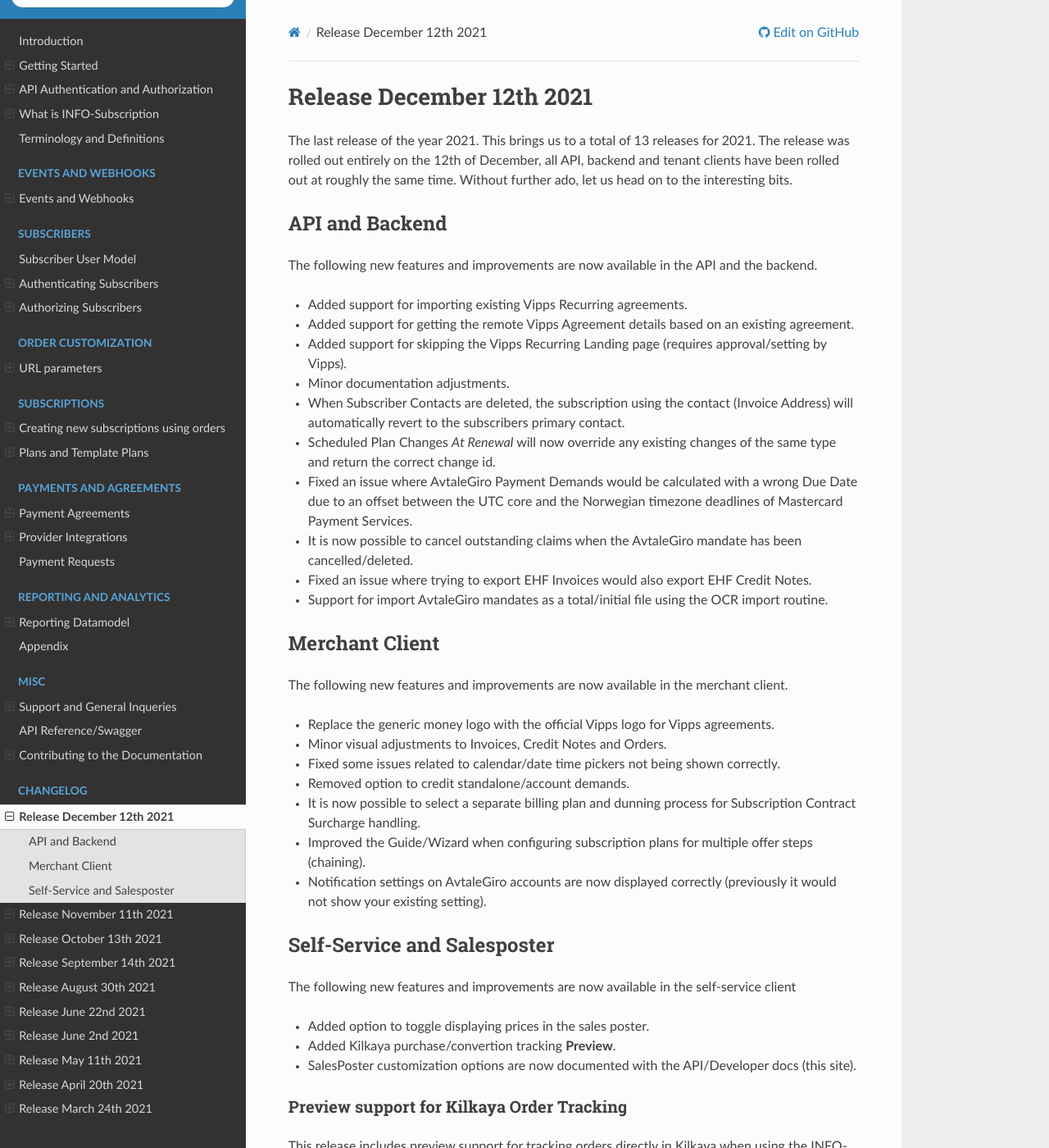
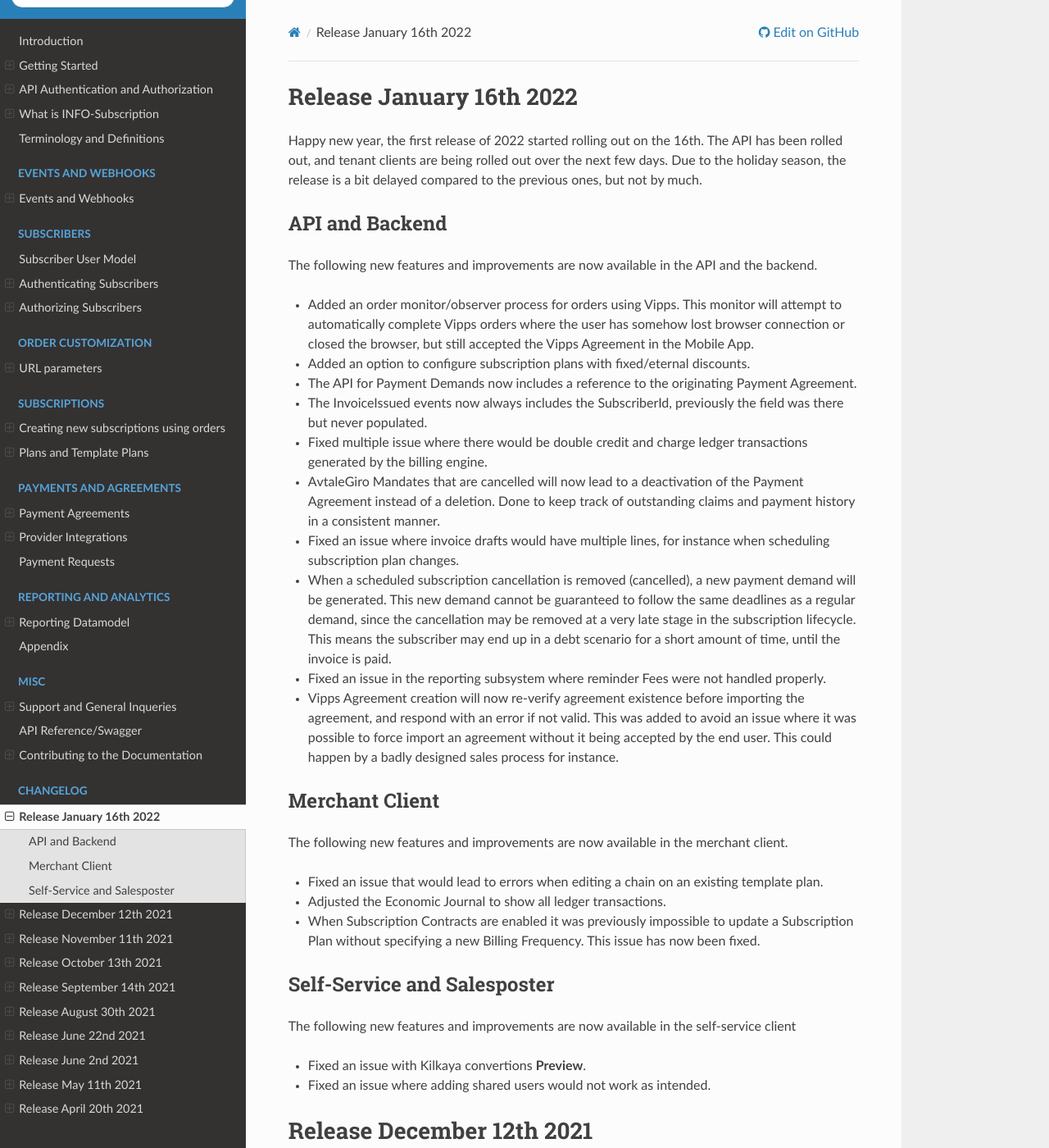
Before and after one commit to infosoftas/info-subscription-doc, a Sphinx documentation site: the page built from source/changelog/changelog.rst, in a window 1280 px wide and 1400 px high. Shown: the whole window at 82% size. Built offline with Sphinx 7.4.7 and the Read the Docs theme 2.0.0, drawn with Linux system fonts in a browser that asks for light colours; formulas are drawn with MathJax 3; some of the changed text lies outside the part shown.

Commit message:
Changelog for r97 (#44)

```diff
--- a/source/changelog/changelog.rst
+++ b/source/changelog/changelog.rst
@@ -1,3 +1,4 @@
+.. include:: r97.inc
 .. include:: r96.inc
 .. include:: r95.inc
 .. include:: r94.inc
@@ -7,4 +8,3 @@
 .. include:: r90.inc
 .. include:: r89.inc
 .. include:: r88.inc
-.. include:: r87.inc
--- /dev/null
+++ b/source/changelog/r97.inc
@@ -0,0 +1,39 @@
+.. _changelog-r97:
+
+****************************
+Release January 16th 2022
+****************************
+Happy new year, the first release of 2022 started rolling out on the 16th.
+The API has been rolled out, and tenant clients are being rolled out over the next few days.
+Due to the holiday season, the release is a bit delayed compared to the previous ones, but not by much.
+
+
+API and Backend
+===============
+The following new features and improvements are now available in the API and the backend.
+
+* Added an order monitor/observer process for orders using Vipps. This monitor will attempt to automatically complete Vipps orders where the user has somehow lost browser connection or closed the browser, but still accepted the Vipps Agreement in the Mobile App.
+* Added an option to configure subscription plans with fixed/eternal discounts.
+* The API for Payment Demands now includes a reference to the originating Payment Agreement.
+* The InvoiceIssued events now always includes the SubscriberId, previously the field was there but never populated.
+* Fixed multiple issue where there would be double credit and charge ledger transactions generated by the billing engine.
+* AvtaleGiro Mandates that are cancelled will now lead to a deactivation of the Payment Agreement instead of a deletion. Done to keep track of outstanding claims and payment history in a consistent manner.
+* Fixed an issue where invoice drafts would have multiple lines, for instance when scheduling subscription plan changes.
+* When a scheduled subscription cancellation is removed (cancelled), a new payment demand will be generated. This new demand cannot be guaranteed to follow the same deadlines as a regular demand, since the cancellation may be removed at a very late stage in the subscription lifecycle. This means the subscriber may end up in a debt scenario for a short amount of time, until the invoice is paid.
+* Fixed an issue in the reporting subsystem where reminder Fees were not handled properly.
+* Vipps Agreement creation will now re-verify agreement existence before importing the agreement, and respond with an error if not valid. This was added to avoid an issue where it was possible to force import an agreement without it being accepted by the end user. This could happen by a badly designed sales process for instance.
+
+Merchant Client
+===============
+The following new features and improvements are now available in the merchant client.
+
+* Fixed an issue that would lead to errors when editing a chain on an existing template plan.
+* Adjusted the Economic Journal to show all ledger transactions.
+* When Subscription Contracts are enabled it was previously impossible to update a Subscription Plan without specifying a new Billing Frequency. This issue has now been fixed.
+
+Self-Service and Salesposter
+============================
+The following new features and improvements are now available in the self-service client
+
+* Fixed an issue with Kilkaya convertions **Preview**.
+* Fixed an issue where adding shared users would not work as intended.
```
